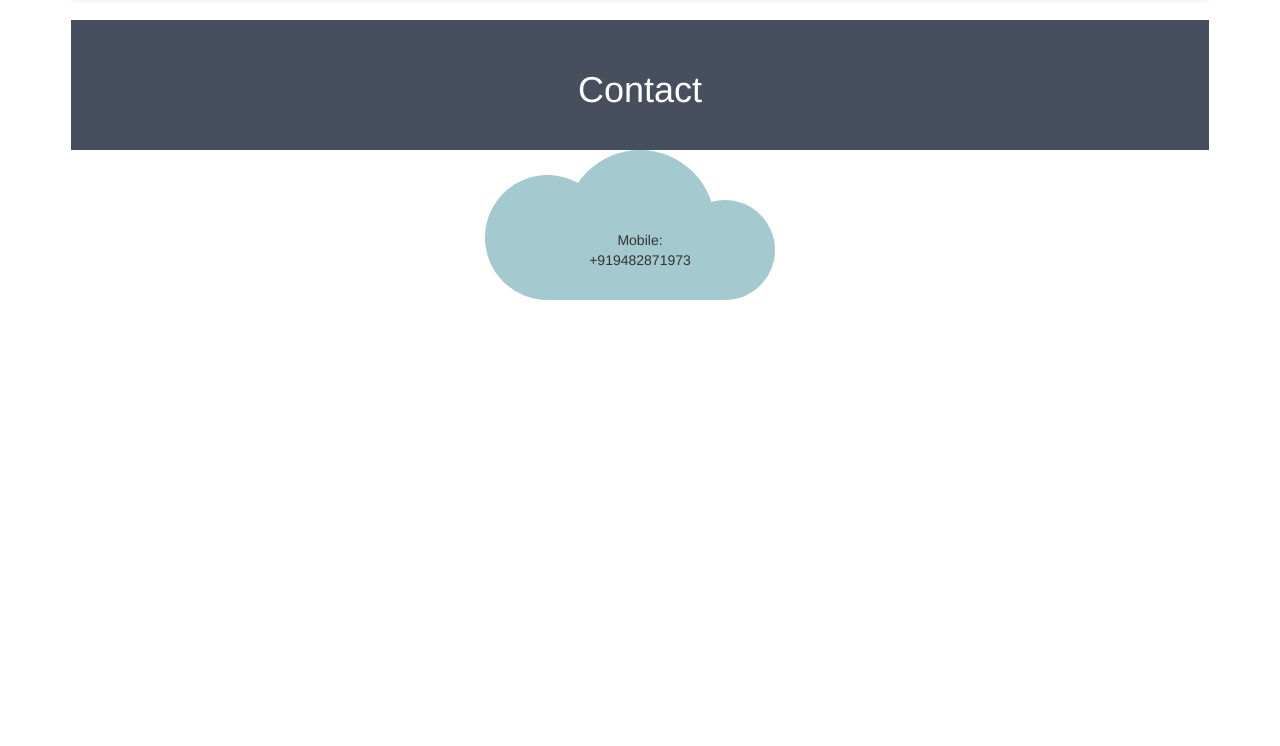
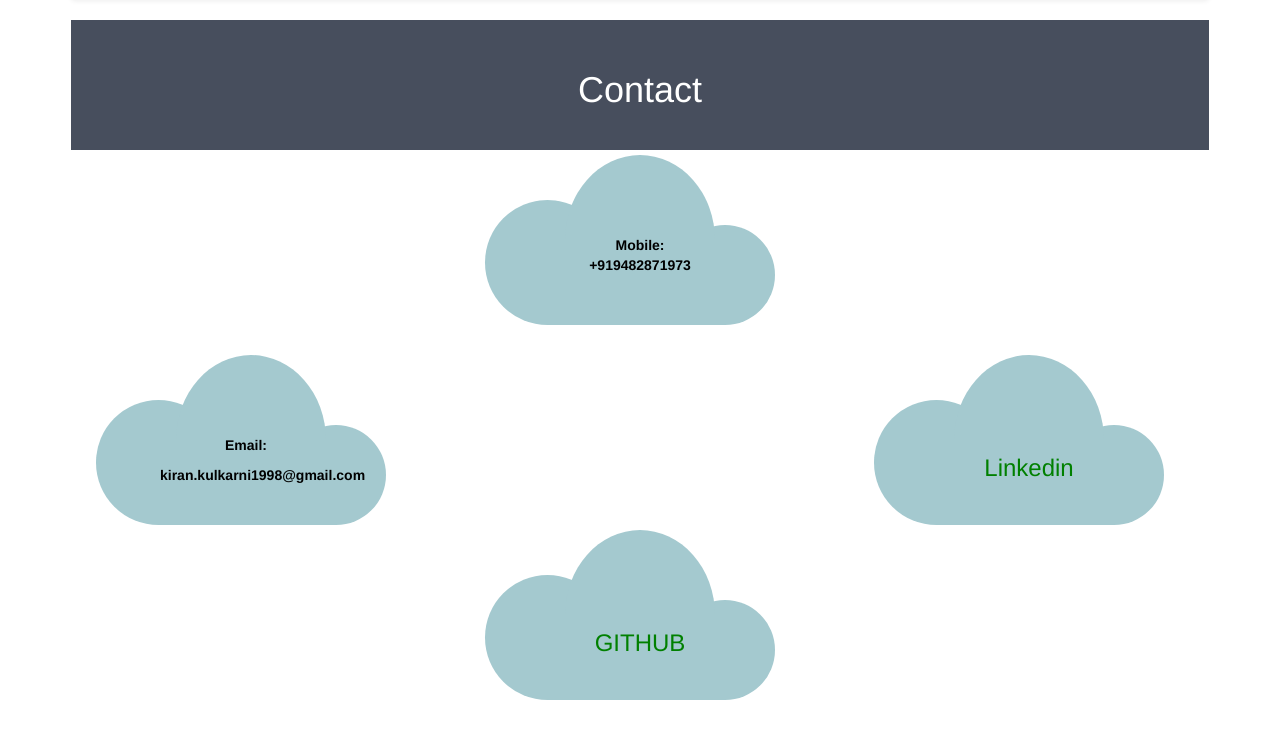
Before and after one commit to KiranVK98/django_projects, a Django app: page /contact in a window 1280 px wide. Shown: the part 54-800 px from the top of the page. Run offline with Django 3.2, Linux system fonts and the light colour scheme; some libraries are stand-ins or nearby versions.

Commit message:
Contact done

```diff
--- a/mysite/portfol/static/project.css
+++ b/mysite/portfol/static/project.css
@@ -33,11 +33,12 @@
   /* Same trick as previously used to make circles */
   box-sizing: border-box;
   width     : 150px;
-  height    : 150px;
+  height    : 170px;
   padding   : 80px 1em 0 1em;
 
   /* We make room for the "ears" of our cloud */
   margin    : auto;
+  margin-top:5px;
 
   position: relative;
 
@@ -99,3 +100,27 @@
      corner of the right ear square. */
   border-bottom-left-radius: 0;
 }
+
+.fancy > p {
+    font-weight:bold;
+    color:Black;
+}
+
+a:link {
+  color: green;
+}
+
+/* visited link */
+a:visited {
+  color: #FF6F61;
+}
+
+/* mouse over link */
+a:hover {
+  color: hotpink;
+}
+
+/* selected link */
+a:active {
+  color: blue;
+}
--- a/mysite/portfol/templates/portfol/contact.html
+++ b/mysite/portfol/templates/portfol/contact.html
@@ -8,4 +8,17 @@
 <div class="fancy">
     <p>Mobile: +919482871973</p>
 </div>
+
+<div class="fancy" style="margin-top:30px; margin-left:105px;">
+    <p style="margin-right:10px; top:0px;">Email:</p>
+    <p style="position:relative; right:30px; top:0px;">kiran.kulkarni1998@gmail.com</p>
+</div>
+
+<div class="fancy" style="margin-top:-170px; margin-right:105px;">
+    <a href="https://www.linkedin.com/in/kiranvk98/" target="_blank"><h3>Linkedin</h3></p>
+</div>
+
+<div class="fancy" style="margin-bottom:30px;">
+    <a href="https://github.com/KiranVK98" target="_blank"><h3>GITHUB</h3></p>
+</div>
 {% endblock %}
```
